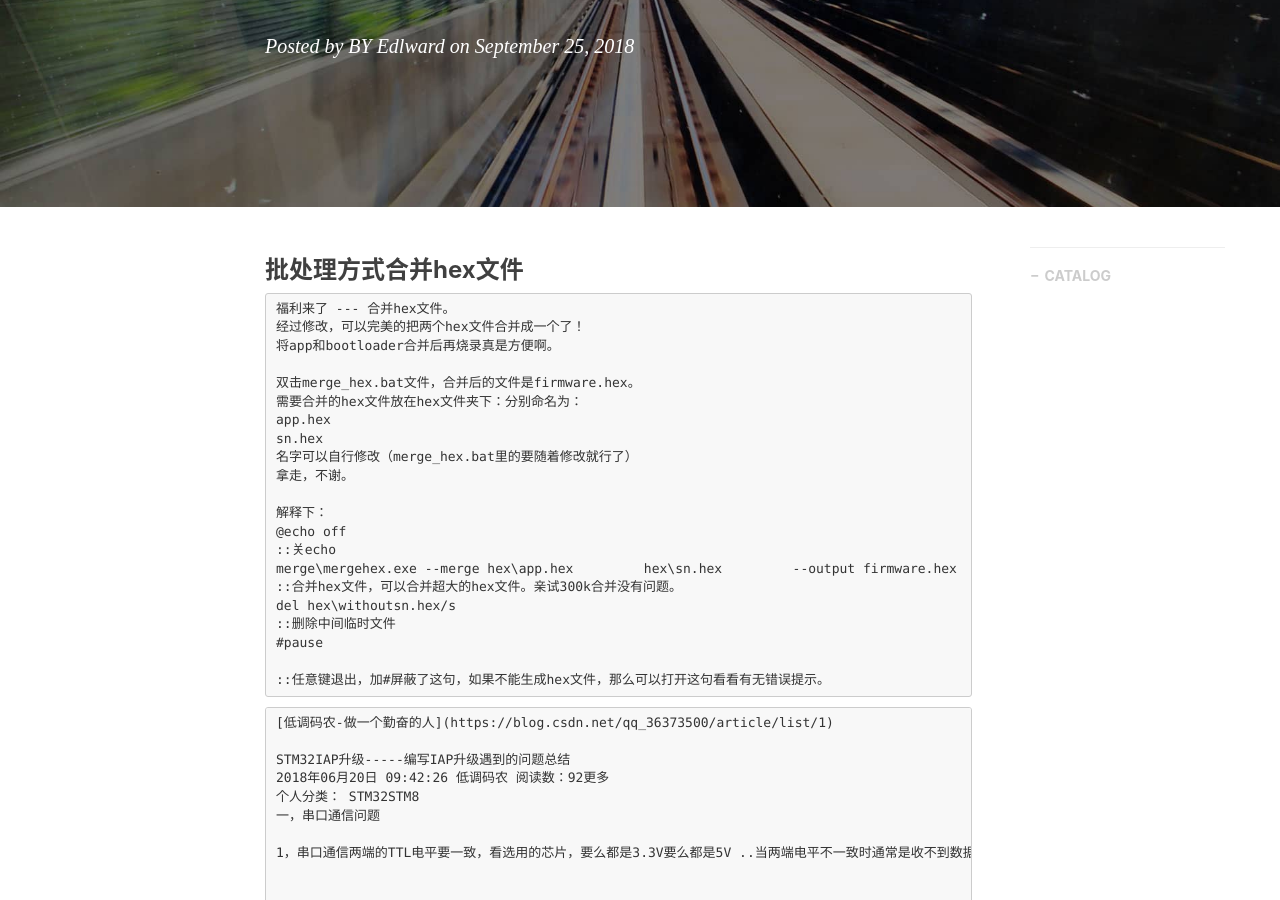
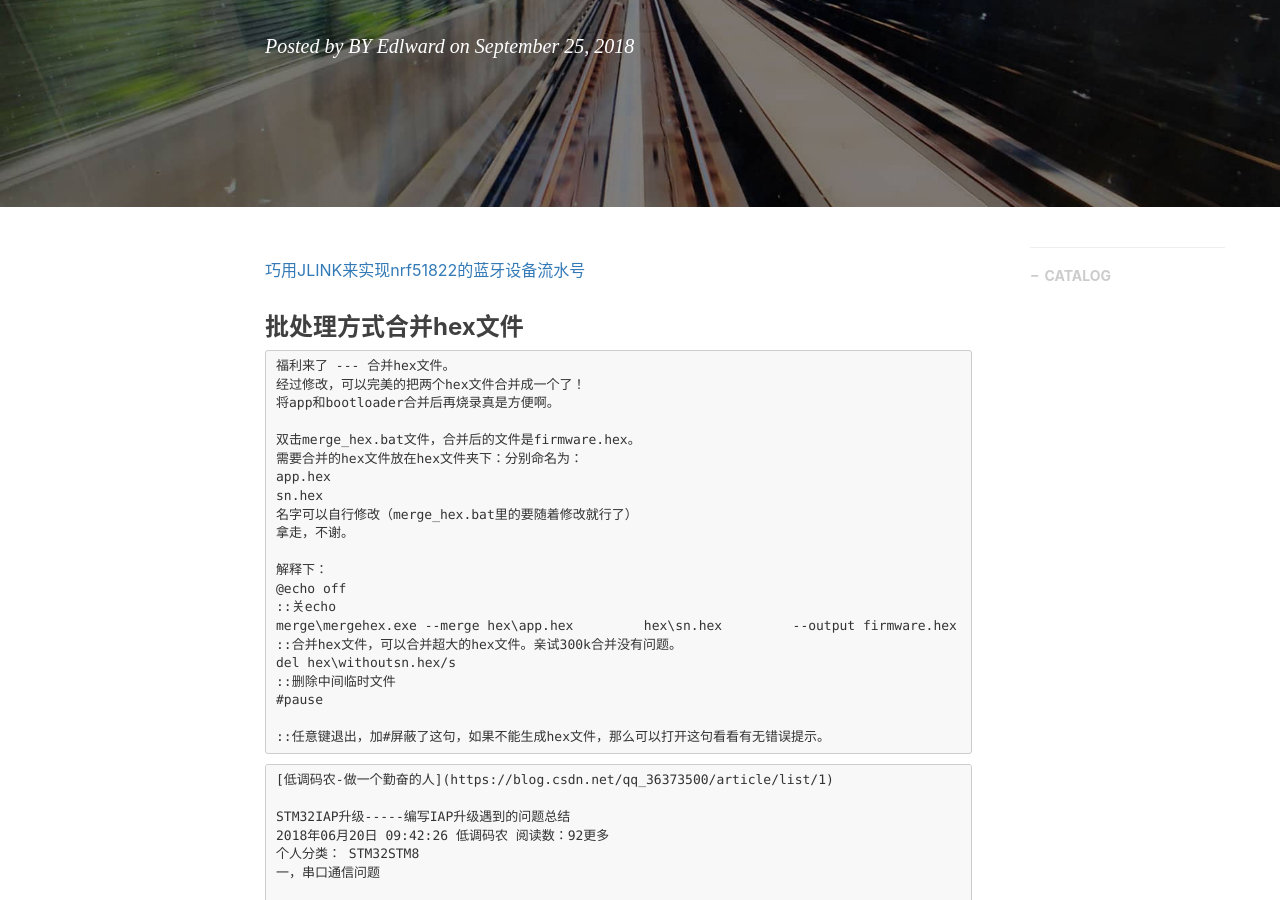
Before and after one commit to gary-robotics/dlward, a Jekyll site: the page built from _posts/2018-10-12-STM32_IAP-2018.markdown, in a window 1280 px wide and 900 px high, scrolled down 316 px. Built offline with Jekyll 4.4.1, drawn with Linux system fonts in a browser that asks for light colours; nearby versions of some CDN libraries; comment, search, counter and statistics services are not loaded.

Commit message:
Update 2018-10-12-STM32_IAP-2018.markdown

````diff
--- a/_posts/2018-10-12-STM32_IAP-2018.markdown
+++ b/_posts/2018-10-12-STM32_IAP-2018.markdown
@@ -9,6 +9,8 @@ catalog: true                       # 是否归档
 tags:                               #标签
     - STM32
 ---
+[巧用JLINK来实现nrf51822的蓝牙设备流水号](https://www.cnblogs.com/libra13179/p/6519637.html)
+
 ### 批处理方式合并hex文件
 ```
 福利来了 --- 合并hex文件。
````
